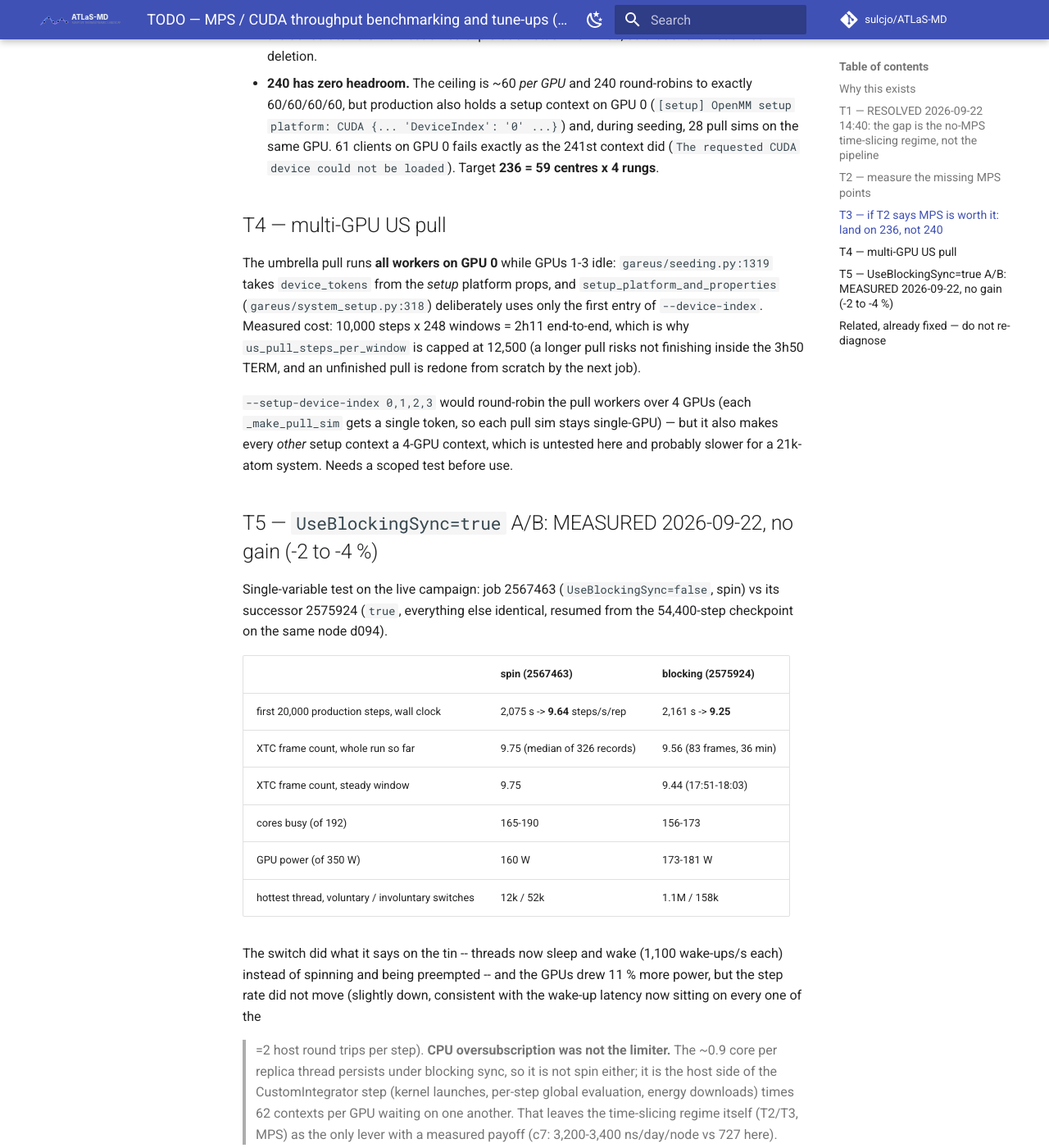
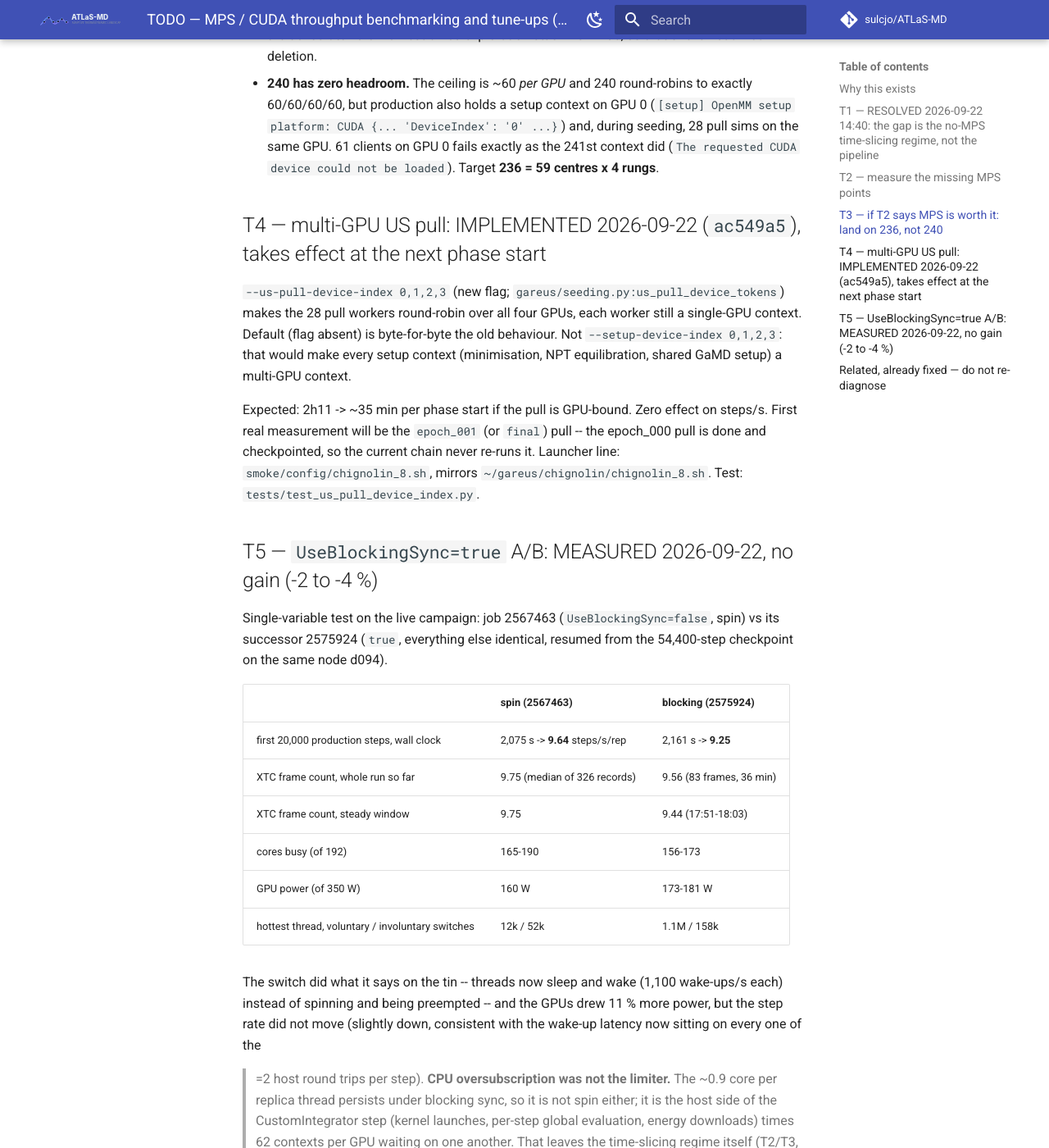
Before and after one commit to sulcjo/ATLaS-MD, an MkDocs documentation site: the page built from docs/atlas-md/developer/gpu-throughput-benchmark-todo.md, in a window 1280 px wide and 1400 px high, scrolled down 3096 px. Shown: the whole window at 82% size. Built offline with MkDocs 1.6.1 and Material for MkDocs 9.7.7, drawn with Linux system fonts in a browser that asks for light colours; comment, search, counter and statistics services are not loaded; some of the changed text lies outside the part shown.

Commit message:
docs(chignolin_8): queue the PME-stream A/B and record the multi-GPU pull; mirror the launcher
Launcher on aurum2 now passes --cuda-disable-pme-stream false (single-variable
test against job 2575924's 9.25-9.56 steps/s/replica; blocking sync stays on
in both) and --us-pull-device-index 0,1,2,3 (affects the next phase start, not
this resume). smoke/config/chignolin_8.sh is the byte-identical mirror.

Co-Authored-By: Claude Fable 5.1 <noreply@anthropic.com>
Claude-Session: https://claude.ai/code/session_01Q18y6iQis1EjQq7BsWvFeS

```diff
--- a/docs/atlas-md/developer/gpu-throughput-benchmark-todo.md
+++ b/docs/atlas-md/developer/gpu-throughput-benchmark-todo.md
@@ -104,19 +104,17 @@ state-count decision actually needs and nobody has it.
   sims on the same GPU. 61 clients on GPU 0 fails exactly as the 241st context did
   (`The requested CUDA device could not be loaded`). Target **236 = 59 centres x 4 rungs**.
 
-## T4 — multi-GPU US pull
+## T4 — multi-GPU US pull: IMPLEMENTED 2026-09-22 (`ac549a5`), takes effect at the next phase start
 
-The umbrella pull runs **all workers on GPU 0** while GPUs 1-3 idle: `gareus/seeding.py:1319` takes
-`device_tokens` from the *setup* platform props, and `setup_platform_and_properties`
-(`gareus/system_setup.py:318`) deliberately uses only the first entry of `--device-index`. Measured
-cost: 10,000 steps x 248 windows = 2h11 end-to-end, which is why `us_pull_steps_per_window` is
-capped at 12,500 (a longer pull risks not finishing inside the 3h50 TERM, and an unfinished pull is
-redone from scratch by the next job).
+`--us-pull-device-index 0,1,2,3` (new flag; `gareus/seeding.py:us_pull_device_tokens`) makes the
+28 pull workers round-robin over all four GPUs, each worker still a single-GPU context. Default
+(flag absent) is byte-for-byte the old behaviour. Not `--setup-device-index 0,1,2,3`: that would
+make every setup context (minimisation, NPT equilibration, shared GaMD setup) a multi-GPU context.
 
-`--setup-device-index 0,1,2,3` would round-robin the pull workers over 4 GPUs (each
-`_make_pull_sim` gets a single token, so each pull sim stays single-GPU) — but it also makes every
-*other* setup context a 4-GPU context, which is untested here and probably slower for a 21k-atom
-system. Needs a scoped test before use.
+Expected: 2h11 -> ~35 min per phase start if the pull is GPU-bound. Zero effect on steps/s.
+First real measurement will be the `epoch_001` (or `final`) pull -- the epoch_000 pull is done and
+checkpointed, so the current chain never re-runs it. Launcher line: `smoke/config/chignolin_8.sh`,
+mirrors `~/gareus/chignolin/chignolin_8.sh`. Test: `tests/test_us_pull_device_index.py`.
 
 ## T5 — `UseBlockingSync=true` A/B: MEASURED 2026-09-22, no gain (-2 to -4 %)
 
@@ -146,8 +144,11 @@ Flag left at `true` in `~/gareus/chignolin/chignolin_8.sh` (line 242) and the re
 on throughput, ~15 fewer cores burnt. Revert to `false` if an exact baseline configuration is
 wanted for a later comparison; nothing else depends on it.
 
-Remaining, never A/B'd on this system: `--precision mixed`, `--cuda-disable-pme-stream true`,
-`--cuda-deterministic-forces false`.
+`--cuda-disable-pme-stream true -> false` **queued as the next single-variable A/B** (launcher patched
+18:50 for the resubmission after job 2575924; baseline for it is 2575924's 9.25-9.56 steps/s/replica,
+blocking sync on in both). Rationale: the separate PME stream was disabled for MPS stability and MPS
+is off, so PME may overlap the rest of the force evaluation inside each context.
+Still never A/B'd: `--precision mixed`, `--cuda-deterministic-forces false`.
 
 ## Related, already fixed — do not re-diagnose
 
```
Also changed, not shown: 1 other file.
